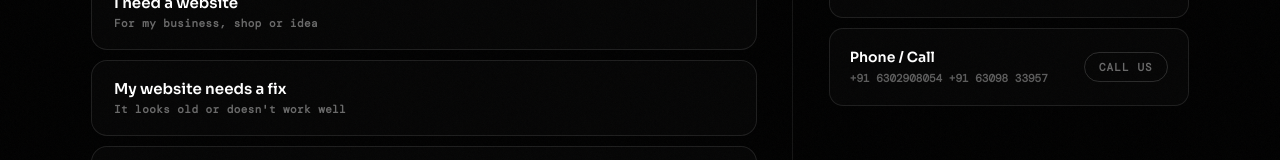
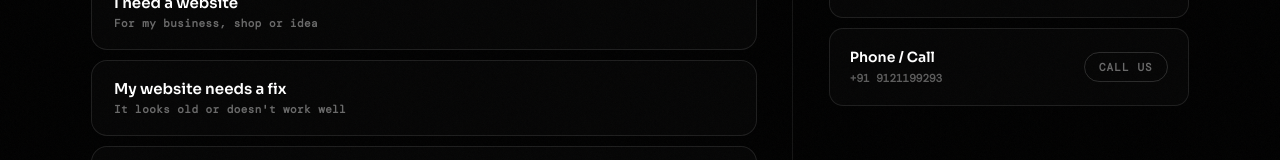
Before and after one commit to silicon-scale/siliconscale-web, a React (Vite) app: page /contact in a window 1280 px wide. Shown: the part 602-762 px from the top of the page. Built offline with nearby package versions, Linux system fonts and the light colour scheme; the HTML template or start-up script is replaced by a standard one; a web font is replaced by a local one.

Commit message:
contact-updated!

```diff
--- a/src/components/Contact.tsx
+++ b/src/components/Contact.tsx
@@ -46,9 +46,9 @@ const CHANNELS = [
   },
   {
     label: 'Phone / Call',
-    desc: '+91 6302908054 +91  63098 33957',
+    desc: '+91 9121199293',
     cta: 'Call Us',
-    href: 'tel:+15550000000',
+    href: 'tel:+919121199293',
     color: '#fff',
   },
 ]
```
